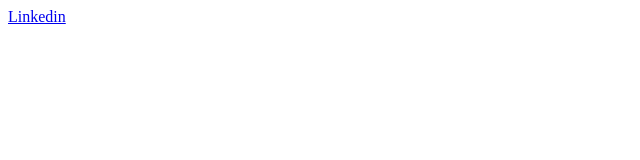
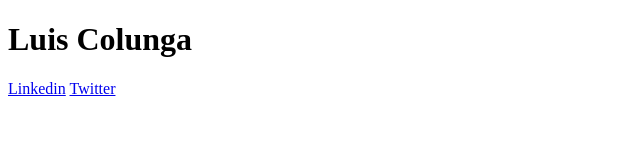
Before and after one commit to sinnet3000/sinnet3000.github.io, a plain HTML site: page index.html in a window 1280 px wide. Shown: the whole page, without its empty margins (0-640 px from the left). Drawn offline with Linux system fonts and the light colour scheme.

Commit message:
Update index.html

```diff
--- a/index.html
+++ b/index.html
@@ -7,6 +7,8 @@
     <title>Welcome</title>
   </head>
   <body>
+    <h1> Luis Colunga </h1>
    <a href="https://www.linkedin.com/in/luis-carlos-colunga-96396014/">Linkedin</a>
+    <a href="https://twitter.com/sinnet3000">Twitter</a>
   </body>
 </html>
```
